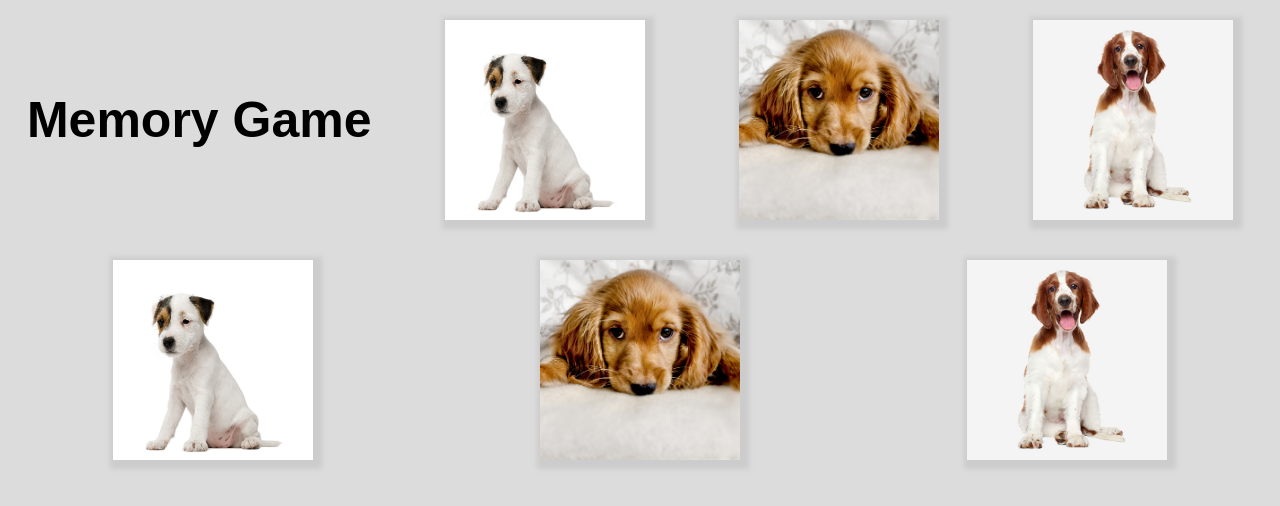
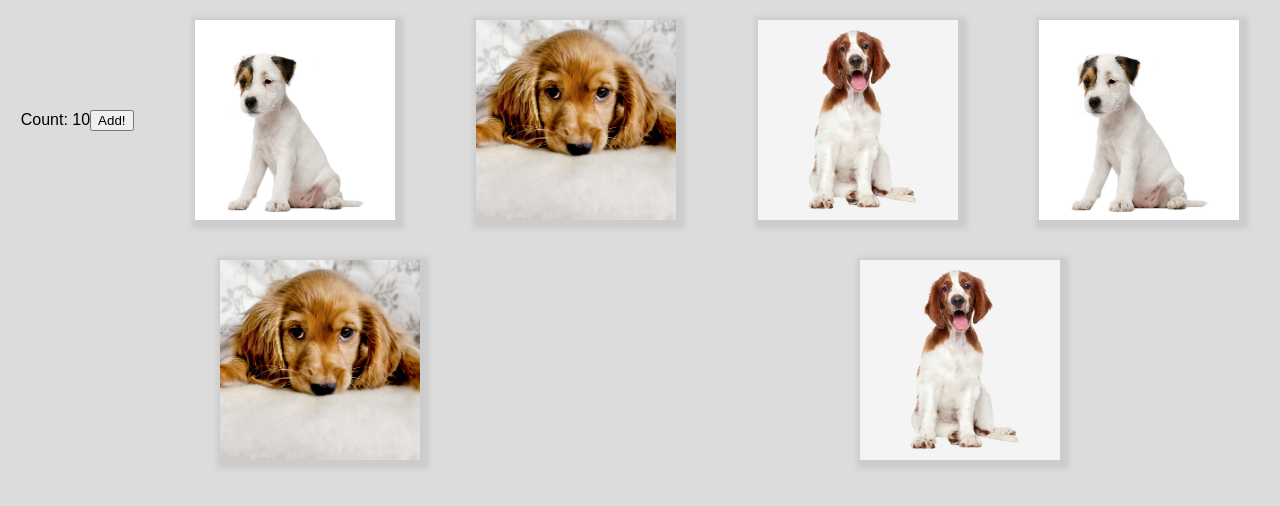
Before and after one commit to challeboo/memory-game-master, a React app: page / in a window 1280 px wide. Built offline with nearby package versions, Linux system fonts and the light colour scheme.

Commit message:
New button

```diff
--- /dev/null
+++ b/src/counter.js
@@ -0,0 +1,24 @@
+import React from "react"
+
+class Counter extends React.Component {
+
+  state = {
+    count:10
+  }
+  handleButtonClick = () => {
+    this.setState({count: this.state.count - 1 })
+  }
+
+
+render (){
+  return (
+    <div> Count: {this.state.count}
+    <button onClick={this.handleButtonClick}> Add!</button>
+    </div>
+  )
+}
+
+}
+
+
+export default Counter
--- a/src/game.js
+++ b/src/game.js
@@ -1,9 +1,10 @@
 import React from 'react'
 import Card from "./card"
+import Counter from "./counter"
 
 const Game = () => (
 <div className="game" >
-<span><h1> Memory Game </h1></span>
+  <Counter />
   <Card src= "/Images/doggo1.jpg"/>
   <Card src= "/Images/doggo2.jpg"/>
   <Card src= "/Images/doogo3.jpg"/>
--- a/src/index.css
+++ b/src/index.css
@@ -18,6 +18,7 @@ img {
   justify-content: space-around;
 }
 .card {
+  margin-top: 30px;
     display: flex;
     margin: 20px;
  box-shadow: 3px 3px 5px 6px #ccc;
@@ -40,3 +41,6 @@ h1 {
   text-align: center;
   font-family: sans-serif;
 }
+.card-hover {
+  cursor: pointer;
+}
```
Also changed, not shown: package.json (line endings or trailing spaces), 3 other files.
